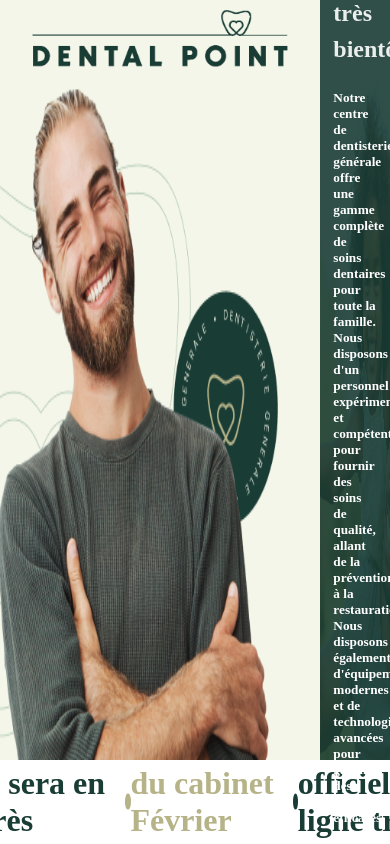
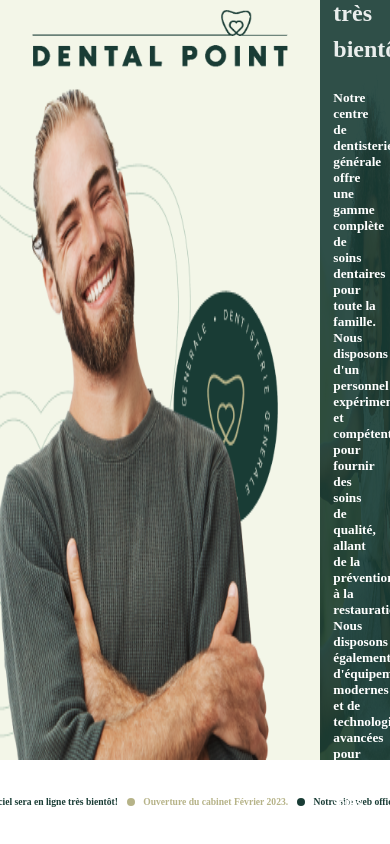
Before and after one commit to saadMeddiche/dentist_view_jeune_media, a Vue app: page / in a window 390 px wide. Shown: the top 844 px of the page. Built offline with nearby package versions, Linux system fonts and the light colour scheme.

Commit message:
Add media to the style of the tape

```diff
--- a/src/components/home/tape.vue
+++ b/src/components/home/tape.vue
@@ -90,4 +90,43 @@
 .circle_2{
     background-color: #b6b388;
 }
+
+
+/* Responsive styles */
+@media (max-width: 768px) {
+    /* Small screens (sm) */
+
+    .style_1 , .style_2 {
+        font-size: 0.6rem;
+    }
+
+    .circle_1 , .circle_2 {
+        width: 8px;
+        height: 8px;
+    }
+}
+
+@media (min-width: 769px) and (max-width: 1024px) {
+    /* Medium screens (md) */
+
+
+    .style_1 , .style_2 {
+        font-size: 1rem;
+    }
+
+    .circle_1 , .circle_2 {
+        width: 10px;
+        height: 10px;
+    }
+
+}
+
+@media (min-width: 1025px) {
+    /* Large screens (lg) */
+
+    .style_1, .style_2 {
+        font-size: 2rem;
+    }
+
+}
 </style>
```
